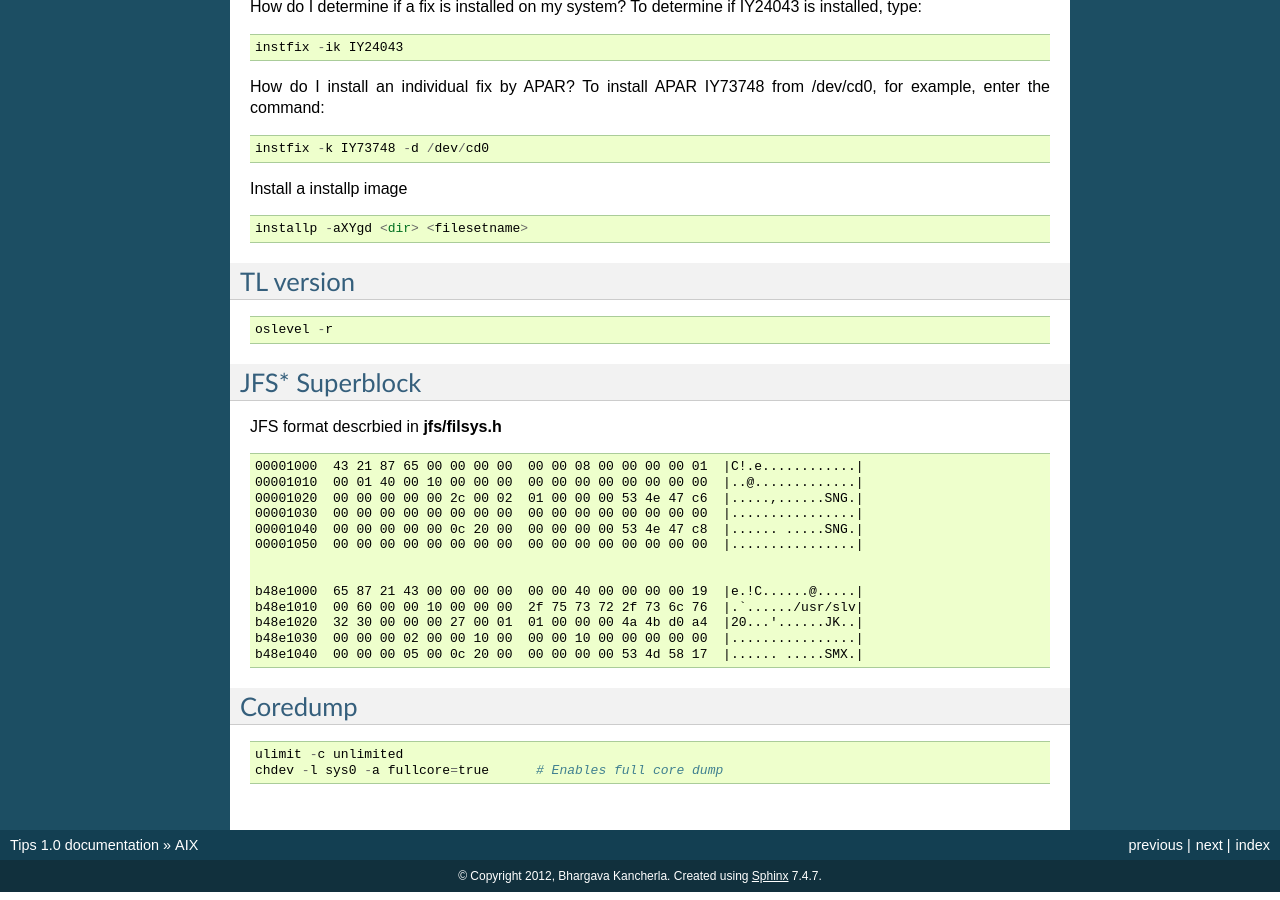
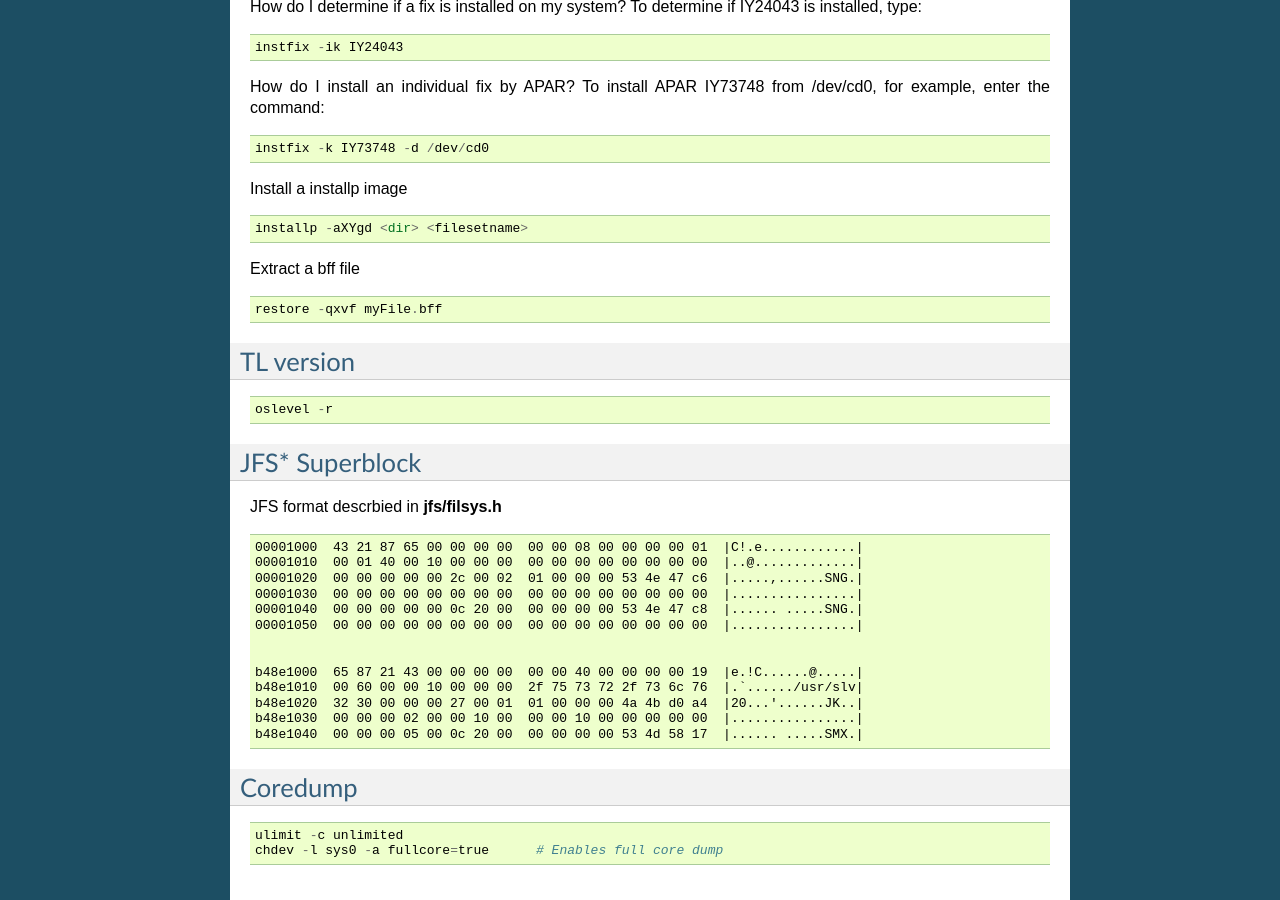
Before and after one commit to bhargavakumark/Notes, a Sphinx documentation site: the page built from source/aix.rst, in a window 1280 px wide and 900 px high, scrolled down 6391 px. Built offline with Sphinx 7.4.7, drawn with Linux system fonts in a browser that asks for light colours.

Commit message:
extract a bff file

```diff
--- a/source/aix.rst
+++ b/source/aix.rst
@@ -378,6 +378,12 @@ Install a installp image
 
     installp -aXYgd <dir> <filesetname>
 
+Extract a bff file
+
+::
+
+    restore -qxvf myFile.bff
+
 
 TL version
 ----------
```
